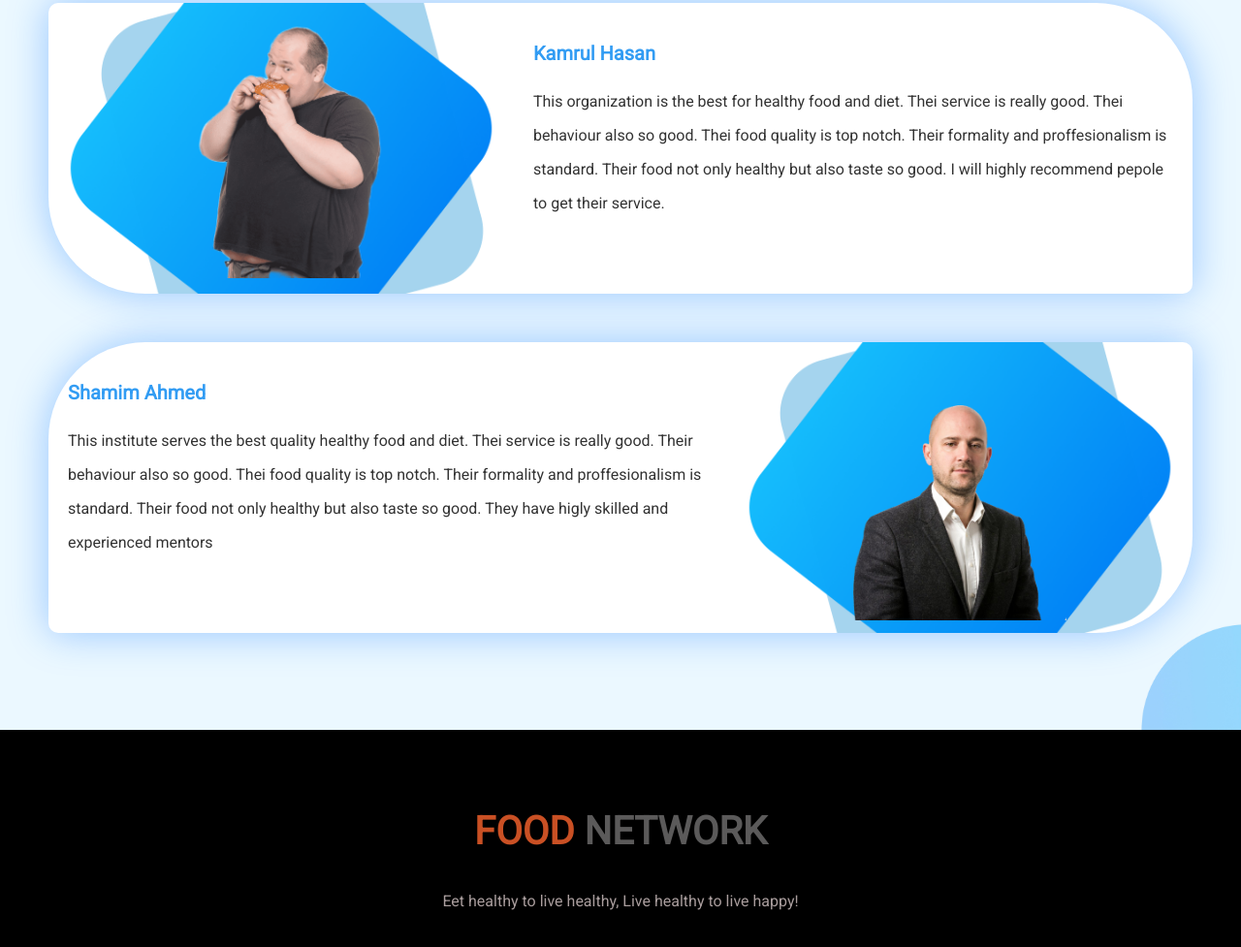
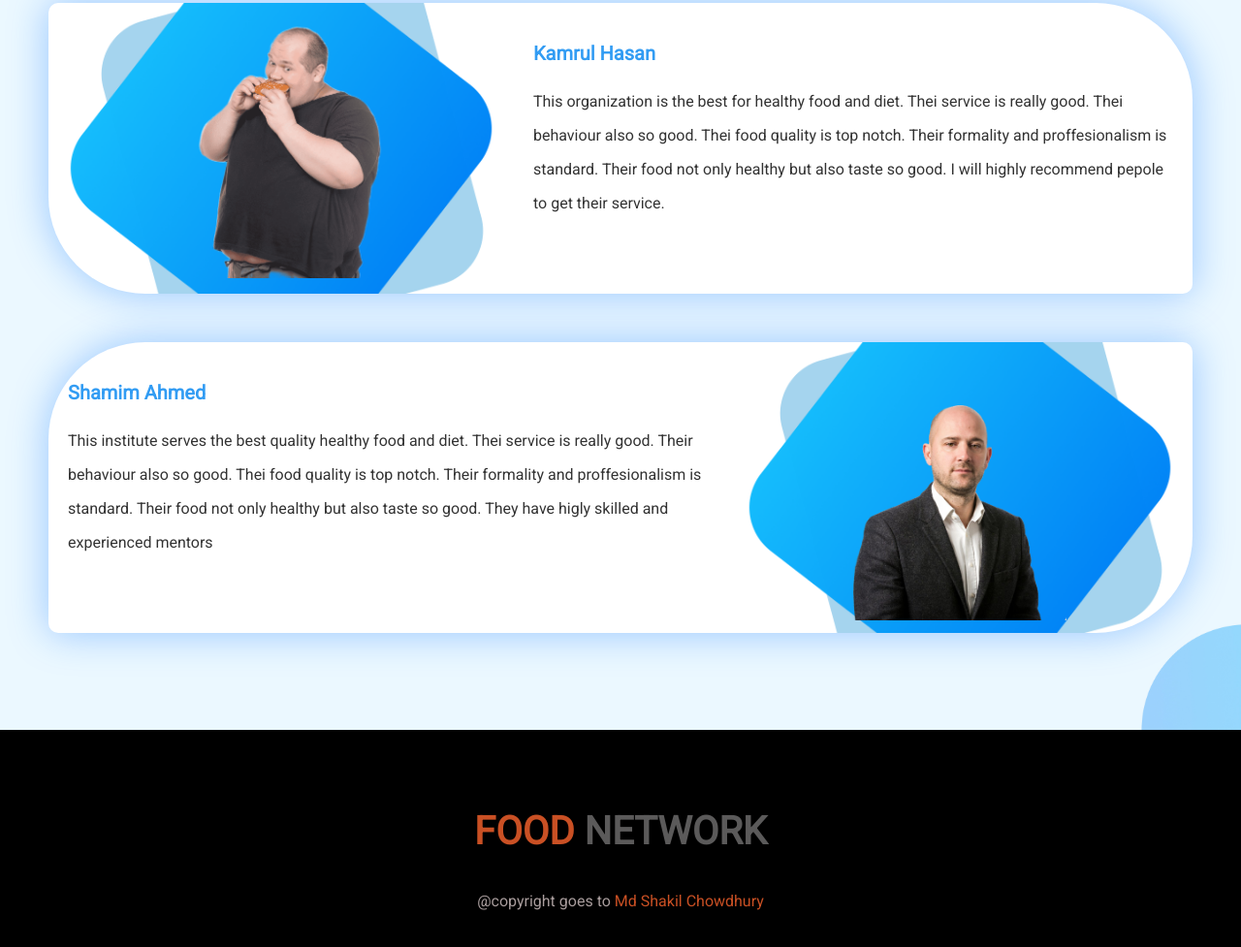
Before and after one commit to mdshakil32/food-diet, a plain HTML site: page index.html in a window 1280 px wide. Shown: the part 3152-4129 px from the top of the page at 97% size. Drawn offline with Linux system fonts and the light colour scheme.

Commit message:
footer copyright added

```diff
--- a/index.html
+++ b/index.html
@@ -117,7 +117,7 @@
 
     <footer>
         <h1><span class="orange-color">FOOD</span> NETWORK</h1>
-        <P>Eet healthy to live healthy, Live healthy to live happy!</P>
+        <p>@copyright goes to <span class="orange-color">Md Shakil Chowdhury</span></p>
     </footer>
 </body>
 </html>
```
